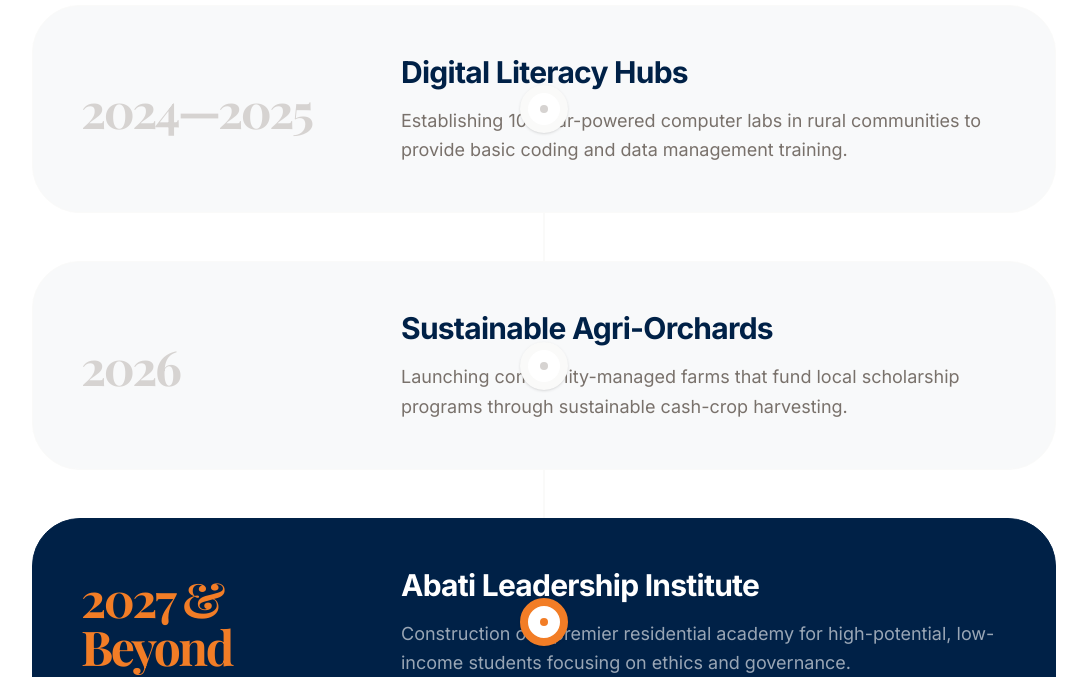
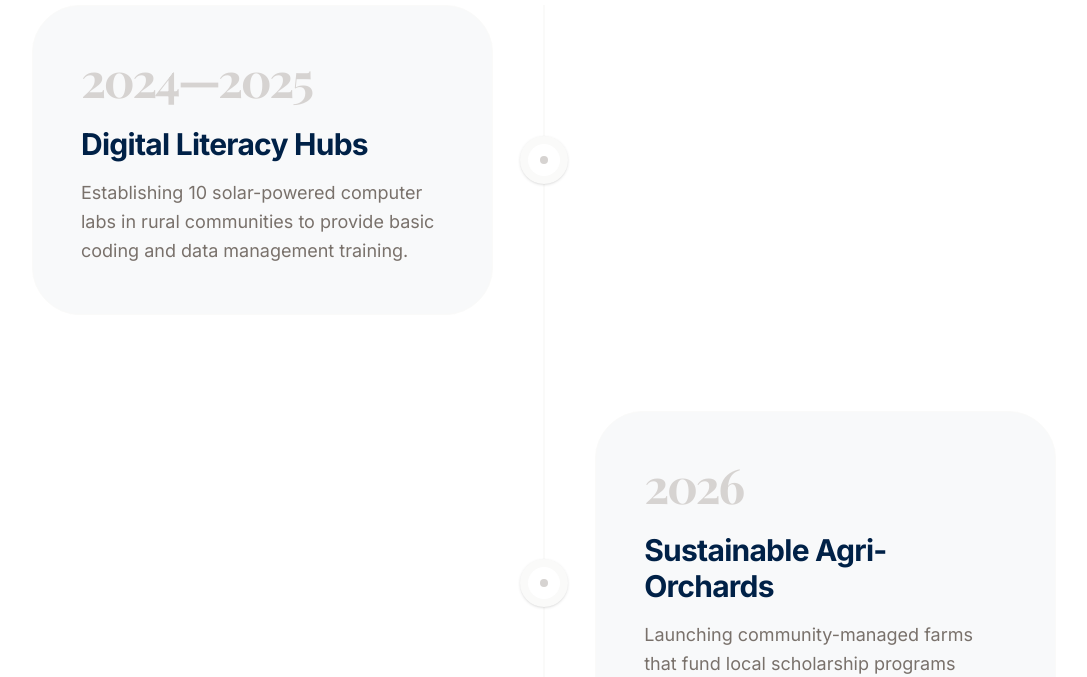
Before and after one commit to GIDDYBOBO/Abati-organization, a React (Vite) app: page / in a window 1280 px wide. Shown: the part 5628-6305 px from the top of the page, without its empty margins (96-1183 px from the left). Built offline with nearby package versions, Linux system fonts and the light colour scheme; a web font is replaced by a local one.

Commit message:
feat: Improve roadmap layout and spacing
Enhances the visual presentation of the strategic roadmap by adjusting spacing and layout for better readability and aesthetics on medium and larger screens.

```diff
--- a/src/App.tsx
+++ b/src/App.tsx
@@ -674,31 +674,32 @@ export default function App() {
             <p className="text-stone-500 text-lg font-light uppercase tracking-[0.2em]">Our projected milestones for the next decade.</p>
           </div>
 
-          <div className="relative space-y-12">
+          <div className="relative space-y-24">
             {/* Vertical Line */}
             <div className="absolute left-1/2 top-0 bottom-0 w-px bg-stone-100 -translate-x-1/2 hidden md:block" />
 
             {NGO_DETAILS.roadmap.map((item, index) => (
+              <div key={index} className={`relative flex flex-col ${index % 2 === 0 ? 'md:items-start' : 'md:items-end'}`}>
                 <motion.div
-                key={index}
-                initial={{ opacity: 0, y: 40 }}
-                whileInView={{ opacity: 1, y: 0 }}
+                  initial={{ opacity: 0, x: index % 2 === 0 ? -40 : 40 }}
+                  whileInView={{ opacity: 1, x: 0 }}
                   viewport={{ once: true }}
                   transition={{ delay: index * 0.2, duration: 0.8 }}
-                className={`relative z-10 p-12 rounded-[3rem] border flex flex-col md:flex-row gap-16 items-center transition-all duration-500 hover:shadow-[0_40px_80px_-20px_rgba(0,0,0,0.1)] ${item.isDark ? 'bg-[#002147] text-white border-[#002147]' : 'bg-[#F8F9FA] border-stone-50 hover:bg-white'}`}
+                  className={`relative z-10 p-12 rounded-[3rem] border w-full md:w-[45%] transition-all duration-500 hover:shadow-[0_40px_80px_-20px_rgba(0,0,0,0.1)] ${item.isDark ? 'bg-[#002147] text-white border-[#002147]' : 'bg-[#F8F9FA] border-stone-50 hover:bg-white'}`}
                 >
-                <div className={`text-5xl font-serif font-bold shrink-0 md:w-64 tracking-tighter ${item.isDark ? 'text-[#F27D26]' : 'text-stone-300'}`}>
+                  <div className={`text-5xl font-serif font-bold mb-6 tracking-tighter ${item.isDark ? 'text-[#F27D26]' : 'text-stone-300'}`}>
                     {item.year}
                   </div>
-                <div className="flex-1">
+                  <div>
                     <h4 className={`text-3xl font-bold mb-4 tracking-tight ${item.isDark ? 'text-white' : 'text-[#002147]'}`}>{item.title}</h4>
                     <p className={`text-lg leading-relaxed font-light ${item.isDark ? 'text-white/60' : 'text-stone-500'}`}>{item.desc}</p>
                   </div>
+                </motion.div>
                 {/* Timeline Dot */}
-                <div className={`hidden md:flex w-12 h-12 rounded-full items-center justify-center absolute left-1/2 -translate-x-1/2 bg-white border-8 shadow-sm ${item.isDark ? 'border-[#F27D26]' : 'border-stone-50'}`}>
+                <div className={`hidden md:flex w-12 h-12 rounded-full items-center justify-center absolute left-1/2 -translate-x-1/2 top-1/2 -translate-y-1/2 bg-white border-8 shadow-sm z-20 ${item.isDark ? 'border-[#F27D26]' : 'border-stone-50'}`}>
                   <div className={`w-2 h-2 rounded-full ${item.isDark ? 'bg-[#F27D26]' : 'bg-stone-300'}`} />
                 </div>
-              </motion.div>
+              </div>
             ))}
           </div>
         </div>
@@ -914,9 +915,14 @@ export default function App() {
             <div>
               <h5 className="text-[10px] font-bold uppercase tracking-[0.3em] text-stone-400 mb-10">FOUNDATION</h5>
               <ul className="space-y-6 text-base text-stone-500 font-light">
-                {['Privacy Policy', 'Terms of Service', 'Gift Notification', 'Impact Reports'].map((item) => (
-                  <li key={item}><a href="#" className="hover:text-[#F27D26] transition-colors flex items-center gap-3 group">
-                    {item}
+                {[
+                  { name: 'Objectives', href: '#aims' },
+                  { name: 'Planning', href: '#roadmap' },
+                  { name: 'Gift Notification', href: '#donate' },
+                  { name: 'Donations', href: '#donate' }
+                ].map((item) => (
+                  <li key={item.name}><a href={item.href} className="hover:text-[#F27D26] transition-colors flex items-center gap-3 group">
+                    {item.name}
                     <ArrowUpRight size={14} className="opacity-0 -translate-x-2 group-hover:opacity-100 group-hover:translate-x-0 transition-all" />
                   </a></li>
                 ))}
```
Lines whose indentation alone changed are shown as unchanged.
